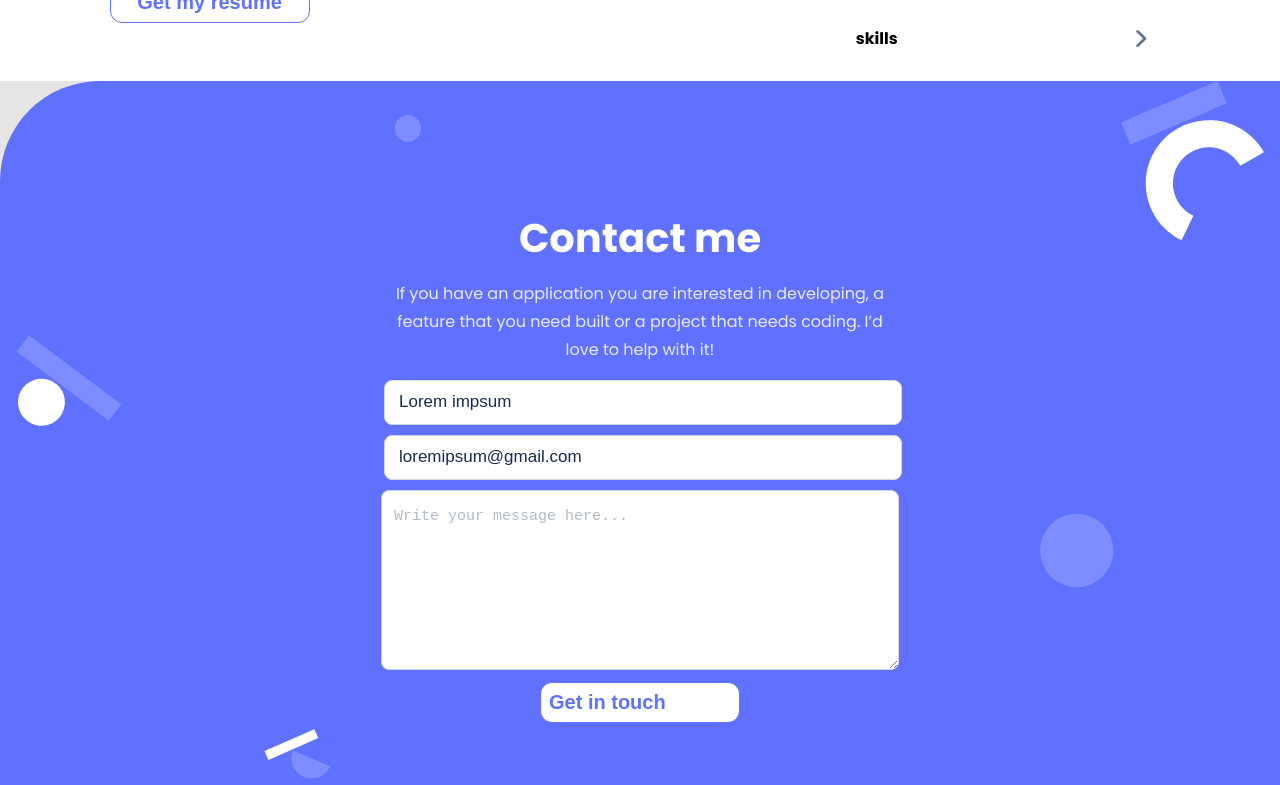
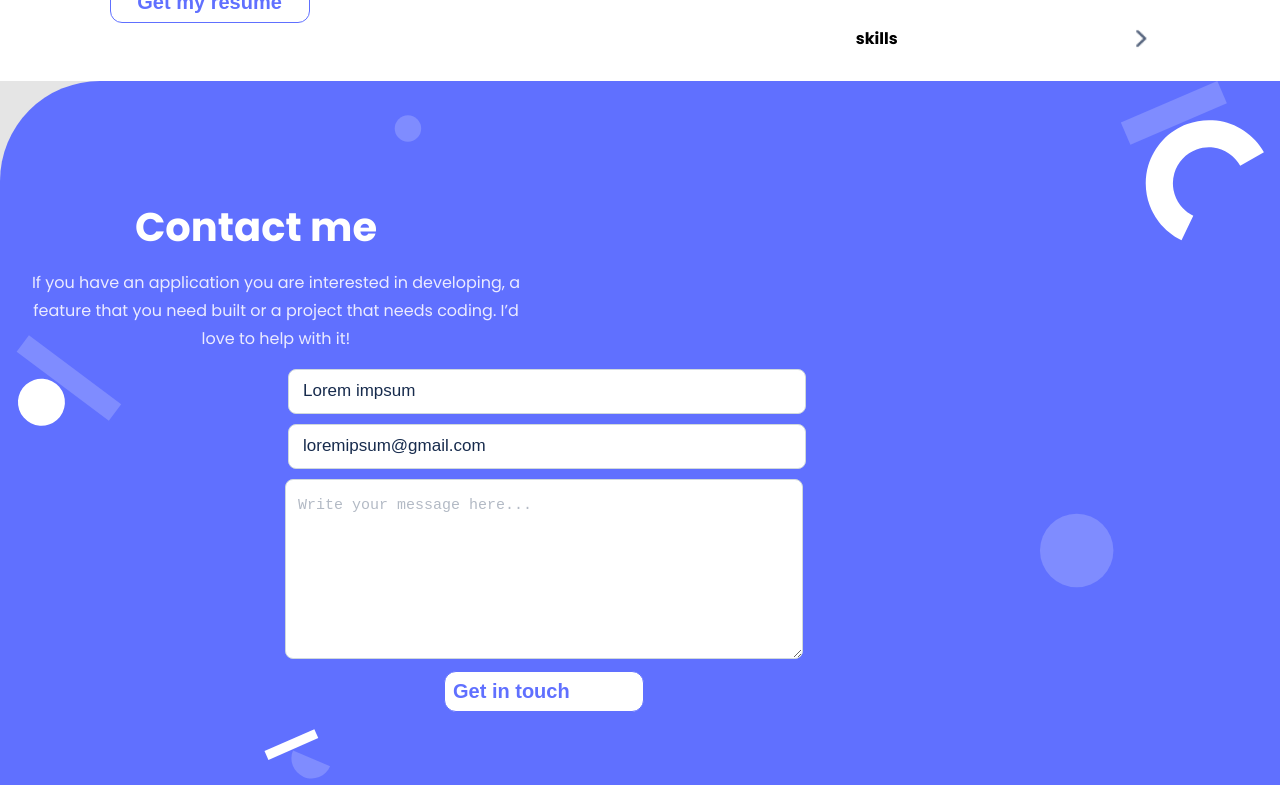
Before and after one commit to Samuelwanza/portfolio_setup_and_mobile_first, a website: page index.html in a window 1280 px wide. Shown: the part 2836-3621 px from the top of the page. Drawn offline with Linux system fonts and the light colour scheme.

Commit message:
introduced a bug

```diff
--- a/index.css
+++ b/index.css
@@ -495,7 +495,7 @@ button:active {
   padding-inline-start: 0;
 }
 
-.contact-form-section {
+.contact-form-sections {
   display: flex;
   flex-direction: column;
   justify-content: center;
```
